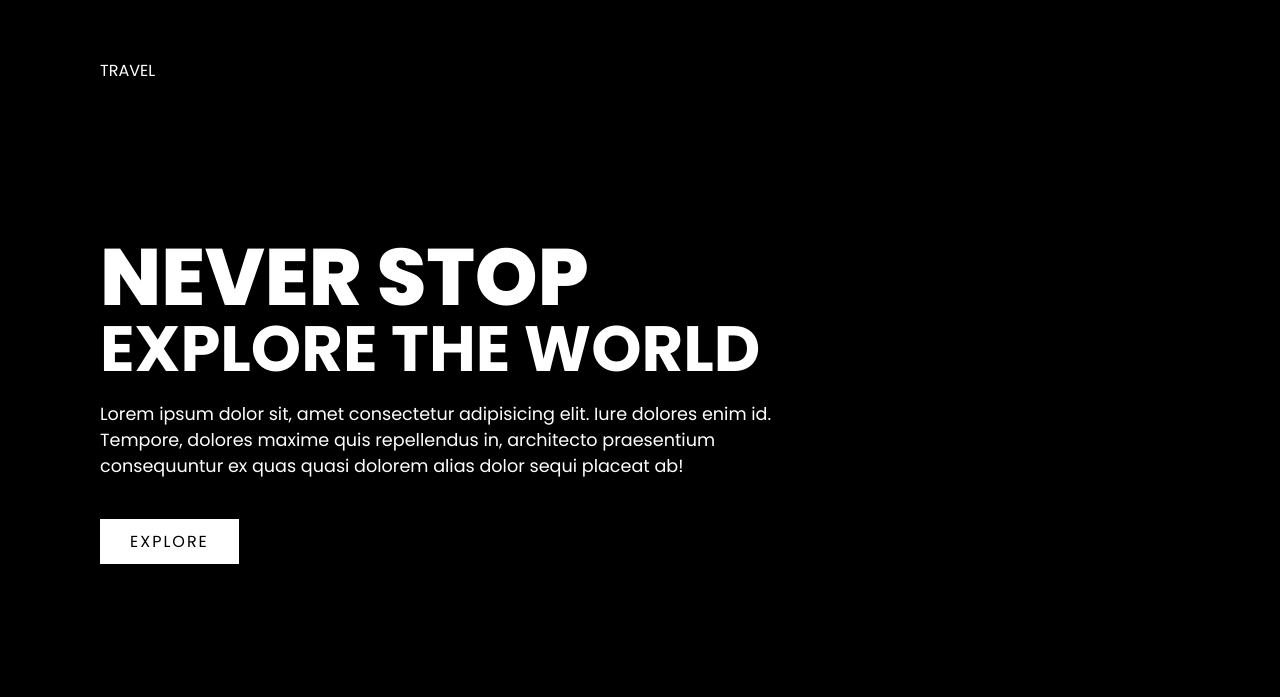
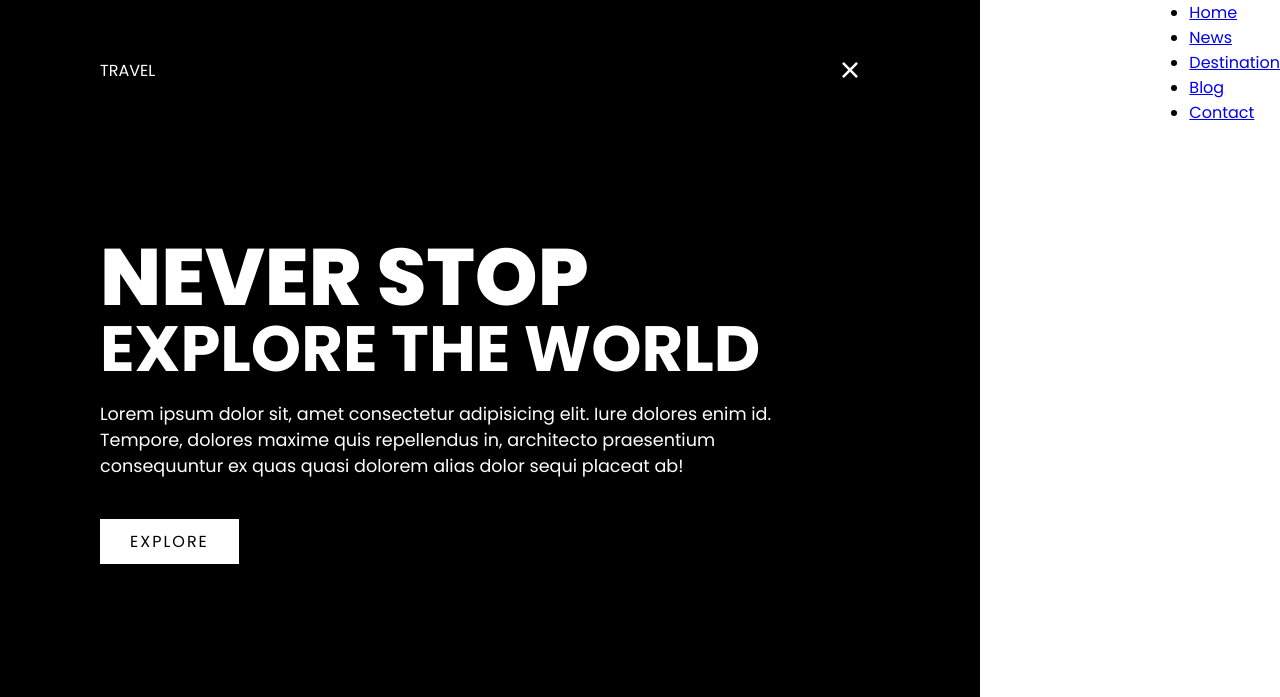
Before and after one commit to Tonysyj/tutorial-11-basic, a plain HTML site: page Project 1/index.html in a window 1280 px wide. Shown: the top 697 px of the page. Drawn offline with Linux system fonts and the light colour scheme.

Commit message:
project 1 cont.

```diff
--- a/Project 1/index.html
+++ b/Project 1/index.html
@@ -11,11 +11,11 @@
   <!-- Body -->
   <body>
     <!-- Section Showcase -->
-    <section class="showcase">
+    <section class="showcase active">
       <!-- Header -->
       <header>
         <div class="logo">Travel</div>
-        <div class="toggle"></div>
+        <div class="toggle active"></div>
       </header>
       <!-- Video -->
       <!-- <video src="src/video/background.mp4" autoplay loop muted></video> -->
--- a/Project 1/src/style.css
+++ b/Project 1/src/style.css
@@ -4,6 +4,7 @@
   --background-color: #000;
   --font-color: #fff;
   --overlay-color: #03a9f4;
+  --menu-width: 300px;
 }
 
 html,
@@ -33,6 +34,26 @@ section.showcase {
   z-index: 2;
 }
 
+section.showcase header {
+  position: absolute;
+  top: 0;
+  left: 0;
+  width: 100%;
+  padding: 40px 100px;
+  z-index: 99;
+  display: flex;
+  justify-content: space-between;
+  align-items: center;
+  text-transform: uppercase;
+}
+
+section.showcase.active {
+  right: var(--menu-width);
+  width: calc(100% - var(--menu-width));
+} /*当showcase和active这两个class同时出现的时候，将执行这条代码。反之则不执行*/
+/* 如果写成section.showcase .active则代表的是showcase或者active出现的时候都执行。
+但是showcase的级别比active的高。 */
+
 div.toggle {
   position: relative;
   width: 60px;
@@ -43,6 +64,10 @@ div.toggle {
   background-position: center;
   cursor: pointer;
   filter: invert(1);
+}
+
+div.toggle.active {
+  background-image: url("image/close.svg");
 }
 
 section.showcase video {
@@ -108,19 +133,6 @@ div.text a:hover {
   font-size: 2rem;
 }
 
-section.showcase header {
-  position: absolute;
-  top: 0;
-  left: 0;
-  width: 100%;
-  padding: 40px 100px;
-  z-index: 99;
-  display: flex;
-  justify-content: space-between;
-  align-items: center;
-  text-transform: uppercase;
-}
-
 ul.social {
   position: absolute;
   bottom: 50px;
@@ -145,8 +157,9 @@ ul.social li a:hover {
   transform: translateY(-10px);
 }
 
-/* div.menu {
-  display: none;
-  background-color: var(--background-color);
-  color: var(--font-color);
-} */
+div.menu {
+  z-index: 1;
+  position: absolute;
+  top: 0;
+  right: 0;
+}
```
